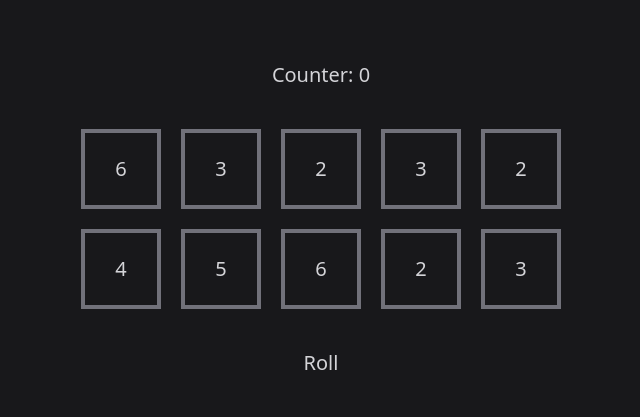
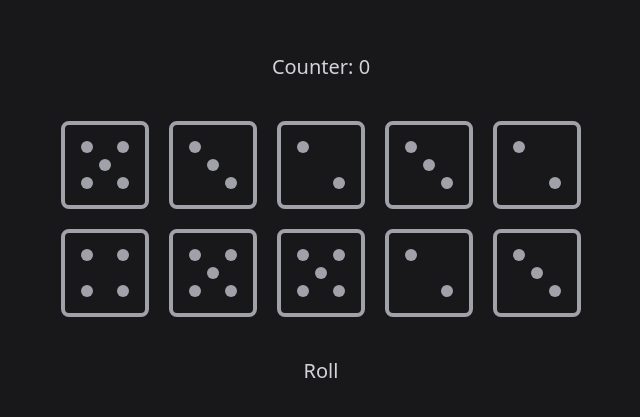
Before and after one commit to nicu420/tenzi-dices, a React (Vite) app: page / in a window 1280 px wide. Shown: the part 181-598 px from the top of the page, without its empty margins (319-959 px from the left). Built offline with nearby package versions, Linux system fonts and the light colour scheme.

Commit message:
Add dice faces instead of number

```diff
--- a/src/Dice.jsx
+++ b/src/Dice.jsx
@@ -1,25 +1,189 @@
 import { useState } from "react";
 
 function Dice({ value, status, handleClick }) {
-  return (
-    <div>
-      {status ? (
+  let dice;
+
+  if (status) {
+    switch (value) {
+      case 1:
+        dice = (
           <button
             onClick={handleClick}
-          className="flex h-12 w-12 items-center justify-center border-2 border-green-400 text-lg text-green-200 hover:border-green-200 hover:text-green-200 sm:h-14 sm:w-14 sm:border-4 sm:text-xl lg:h-20 lg:w-20"
+            className="group rounded-lg border-4 border-green-400 p-4 text-center hover:border-green-300"
           >
-          {value}
+            <div className="relative flex h-12 w-12 items-center justify-center">
+              <div className="center-0 absolute h-3 w-3 rounded-full bg-green-400 group-hover:bg-green-300"></div>
+            </div>
           </button>
-      ) : (
+        );
+        break;
+      case 2:
+        dice = (
           <button
             onClick={handleClick}
-          className="flex h-12 w-12 items-center justify-center border-2 border-zinc-500 text-lg text-zinc-300 hover:border-zinc-300 hover:text-zinc-300 sm:h-14 sm:w-14 sm:border-4 sm:text-xl lg:h-20 lg:w-20"
+            className="group rounded-lg border-4 border-green-400 p-4 text-center hover:border-green-300"
           >
-          {value}
+            <div className="relative flex h-12 w-12 items-center justify-center">
+              <div className="absolute top-0 left-0 h-3 w-3 rounded-full bg-green-400 group-hover:bg-green-300"></div>
+              <div className="absolute bottom-0 right-0 h-3 w-3 rounded-full bg-green-400 group-hover:bg-green-300"></div>
+            </div>
           </button>
-      )}
+        );
+        break;
+      case 3:
+        dice = (
+          <button
+            onClick={handleClick}
+            className="group rounded-lg border-4 border-green-400 p-4 text-center hover:border-green-300"
+          >
+            <div className="relative flex h-12 w-12 items-center justify-center">
+              <div className="absolute top-0 left-0 h-3 w-3 rounded-full bg-green-400 group-hover:bg-green-300"></div>
+              <div className="center-0 absolute h-3 w-3 rounded-full bg-green-400 group-hover:bg-green-300"></div>
+              <div className="absolute bottom-0 right-0 h-3 w-3 rounded-full bg-green-400 group-hover:bg-green-300"></div>
             </div>
+          </button>
         );
+        break;
+      case 4:
+        dice = (
+          <button
+            onClick={handleClick}
+            className="group rounded-lg border-4 border-green-400 p-4 text-center hover:border-green-300"
+          >
+            <div className="relative flex h-12 w-12 items-center justify-center">
+              <div className="absolute top-0 left-0 h-3 w-3 rounded-full bg-green-400 group-hover:bg-green-300"></div>
+              <div className="absolute top-0 right-0 h-3 w-3 rounded-full bg-green-400 group-hover:bg-green-300"></div>
+              <div className="absolute bottom-0 left-0 h-3 w-3 rounded-full bg-green-400 group-hover:bg-green-300"></div>
+              <div className="absolute bottom-0 right-0 h-3 w-3 rounded-full bg-green-400 group-hover:bg-green-300"></div>
+            </div>
+          </button>
+        );
+        break;
+      case 5:
+        dice = (
+          <button
+            onClick={handleClick}
+            className="group rounded-lg border-4 border-green-400 p-4 text-center hover:border-green-300"
+          >
+            <div className="relative flex h-12 w-12 items-center justify-center">
+              <p className="absolute top-0 left-0 h-3 w-3 rounded-full bg-green-400 group-hover:bg-green-300"></p>
+              <div className="absolute top-0 right-0 h-3 w-3 rounded-full bg-green-400 group-hover:bg-green-300"></div>
+              <div className="absolute bottom-0 left-0 h-3 w-3 rounded-full bg-green-400 group-hover:bg-green-300"></div>
+              <div className="absolute bottom-0 right-0 h-3 w-3 rounded-full bg-green-400 group-hover:bg-green-300"></div>
+              <div className="center-0 absolute h-3 w-3 rounded-full bg-green-400 group-hover:bg-green-300"></div>
+            </div>
+          </button>
+        );
+        break;
+      case 6:
+        dice = (
+          <button
+            onClick={handleClick}
+            className="group rounded-lg border-4 border-green-400 p-4 text-center hover:border-green-300"
+          >
+            <div className="relative flex h-12 w-12 items-center justify-center">
+              <div className="absolute top-0 left-0 h-3 w-3 rounded-full bg-green-400 group-hover:bg-green-300"></div>
+              <div className="absolute top-0 right-0 h-3 w-3 rounded-full bg-green-400 group-hover:bg-green-300"></div>
+              <div className="center-0 absolute h-3 w-3 rounded-full bg-green-400 group-hover:bg-green-300"></div>
+              <div className="absolute bottom-0 left-0 h-3 w-3 rounded-full bg-green-400 group-hover:bg-green-300"></div>
+              <div className="absolute bottom-0 right-0 h-3 w-3 rounded-full bg-green-400 group-hover:bg-green-300"></div>
+            </div>
+          </button>
+        );
+        break;
+    }
+  } else {
+    switch (value) {
+      case 1:
+        dice = (
+          <button
+            onClick={handleClick}
+            className="group rounded-lg border-4 border-zinc-400 p-4 text-center hover:border-zinc-300"
+          >
+            <div className="relative flex h-12 w-12 items-center justify-center">
+              <div className="center-0 absolute h-3 w-3 rounded-full bg-zinc-400 group-hover:bg-zinc-300"></div>
+            </div>
+          </button>
+        );
+        break;
+      case 2:
+        dice = (
+          <button
+            onClick={handleClick}
+            className="group rounded-lg border-4 border-zinc-400 p-4 text-center hover:border-zinc-300"
+          >
+            <div className="relative flex h-12 w-12 items-center justify-center">
+              <div className="absolute top-0 left-0 h-3 w-3 rounded-full bg-zinc-400 group-hover:bg-zinc-300"></div>
+              <div className="absolute bottom-0 right-0 h-3 w-3 rounded-full bg-zinc-400 group-hover:bg-zinc-300"></div>
+            </div>
+          </button>
+        );
+        break;
+      case 3:
+        dice = (
+          <button
+            onClick={handleClick}
+            className="group rounded-lg border-4 border-zinc-400 p-4 text-center hover:border-zinc-300"
+          >
+            <div className="relative flex h-12 w-12 items-center justify-center">
+              <div className="absolute top-0 left-0 h-3 w-3 rounded-full bg-zinc-400 group-hover:bg-zinc-300"></div>
+              <div className="center-0 absolute h-3 w-3 rounded-full bg-zinc-400 group-hover:bg-zinc-300"></div>
+              <div className="absolute bottom-0 right-0 h-3 w-3 rounded-full bg-zinc-400 group-hover:bg-zinc-300"></div>
+            </div>
+          </button>
+        );
+        break;
+      case 4:
+        dice = (
+          <button
+            onClick={handleClick}
+            className="group rounded-lg border-4 border-zinc-400 p-4 text-center hover:border-zinc-300"
+          >
+            <div className="relative flex h-12 w-12 items-center justify-center">
+              <div className="absolute top-0 left-0 h-3 w-3 rounded-full bg-zinc-400 group-hover:bg-zinc-300"></div>
+              <div className="absolute top-0 right-0 h-3 w-3 rounded-full bg-zinc-400 group-hover:bg-zinc-300"></div>
+              <div className="absolute bottom-0 left-0 h-3 w-3 rounded-full bg-zinc-400 group-hover:bg-zinc-300"></div>
+              <div className="absolute bottom-0 right-0 h-3 w-3 rounded-full bg-zinc-400 group-hover:bg-zinc-300"></div>
+            </div>
+          </button>
+        );
+        break;
+      case 5:
+        dice = (
+          <button
+            onClick={handleClick}
+            className="group rounded-lg border-4 border-zinc-400 p-4 text-center hover:border-zinc-300"
+          >
+            <div className="relative flex h-12 w-12 items-center justify-center">
+              <p className="absolute top-0 left-0 h-3 w-3 rounded-full bg-zinc-400 group-hover:bg-zinc-300"></p>
+              <div className="absolute top-0 right-0 h-3 w-3 rounded-full bg-zinc-400 group-hover:bg-zinc-300"></div>
+              <div className="absolute bottom-0 left-0 h-3 w-3 rounded-full bg-zinc-400 group-hover:bg-zinc-300"></div>
+              <div className="absolute bottom-0 right-0 h-3 w-3 rounded-full bg-zinc-400 group-hover:bg-zinc-300"></div>
+              <div className="center-0 absolute h-3 w-3 rounded-full bg-zinc-400 group-hover:bg-zinc-300"></div>
+            </div>
+          </button>
+        );
+        break;
+      case 6:
+        dice = (
+          <button
+            onClick={handleClick}
+            className="group rounded-lg border-4 border-zinc-400 p-4 text-center hover:border-zinc-300"
+          >
+            <div className="relative flex h-12 w-12 items-center justify-center">
+              <div className="absolute top-0 left-0 h-3 w-3 rounded-full bg-zinc-400 group-hover:bg-zinc-300"></div>
+              <div className="absolute top-0 right-0 h-3 w-3 rounded-full bg-zinc-400 group-hover:bg-zinc-300"></div>
+              <div className="center-0 absolute h-3 w-3 rounded-full bg-zinc-400 group-hover:bg-zinc-300"></div>
+              <div className="absolute bottom-0 left-0 h-3 w-3 rounded-full bg-zinc-400 group-hover:bg-zinc-300"></div>
+              <div className="absolute bottom-0 right-0 h-3 w-3 rounded-full bg-zinc-400 group-hover:bg-zinc-300"></div>
+            </div>
+          </button>
+        );
+        break;
+    }
+  }
+
+  return <div>{dice}</div>;
 }
 
 export default Dice;
```
Lines whose indentation alone changed are shown as unchanged.
